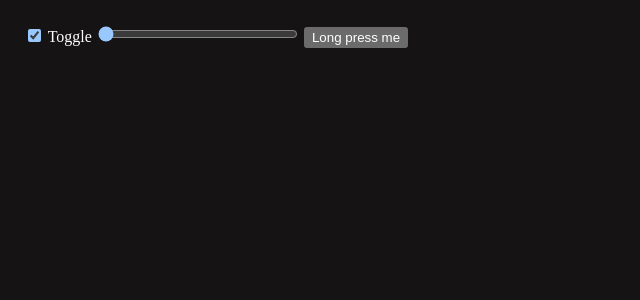
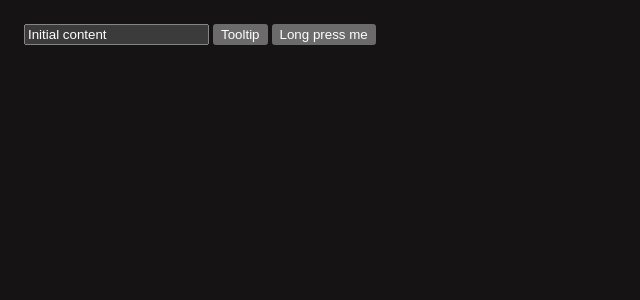
Before and after one commit to leojuriolli7/svelte-course, a Svelte app: page / in a window 1280 px wide. Shown: the top 300 px of the page, without its empty margins (0-640 px from the left). Built offline with nearby package versions, Linux system fonts and the light colour scheme.

Commit message:
feat: tippy.js action

```diff
--- a/package.json
+++ b/package.json
@@ -17,6 +17,7 @@
   },
   "dependencies": {
     "svelte-icons": "^2.1.0",
+    "tippy.js": "^6.3.7",
     "uuid": "^9.0.0"
   }
 }
--- a/src/App.svelte
+++ b/src/App.svelte
@@ -1,36 +1,24 @@
 <script>
   import TodoPage from "./lib/TodoPage.svelte";
   import longpress from "./lib/actions/long-press";
+  import tippy from "./lib/actions/tippy";
 
-  let duration = 1000;
-  let showButton = true;
+  let content = "Initial content";
 </script>
 
 <div>
-  <label>
-    <input type="checkbox" bind:checked={showButton} />
-    Toggle
-  </label>
+  <input bind:value={content} />
+  <button use:tippy={{ content, theme: "light", placement: "right" }}>
+    Tooltip
+  </button>
 
-  <input
-    type="range"
-    min={1000}
-    max={10000}
-    step={100}
-    style:width="200px"
+  <button
     style:margin-bottom="20px"
-    bind:value={duration}
-  />
-
-  {#if showButton}
-    <button
-      style:margin-bottom="20px"
-      on:longpress={() => console.log("long pressed")}
-      use:longpress={{
-        duration,
-      }}>Long press me</button
-    >
-  {/if}
+    on:longpress={() => console.log("long pressed")}
+    use:longpress={{
+      duration: 1000,
+    }}>Long press me</button
+  >
 </div>
 
 <!-- <TodoPage /> -->
--- /dev/null
+++ b/src/lib/actions/tippy.js
@@ -0,0 +1,19 @@
+import tippyLib from "tippy.js";
+import "tippy.js/dist/tippy.css";
+import "tippy.js/themes/light.css";
+
+export default function tippy(node, options) {
+  const instance = tippyLib(node, options);
+
+  return {
+    update(newOptions) {
+      // @ts-ignore
+      instance.setProps(newOptions);
+    },
+
+    destroy() {
+      // @ts-ignore
+      instance.destroy();
+    },
+  };
+}
```
Also changed, not shown: 1 other file (tests, documents, lock files or other folders).
